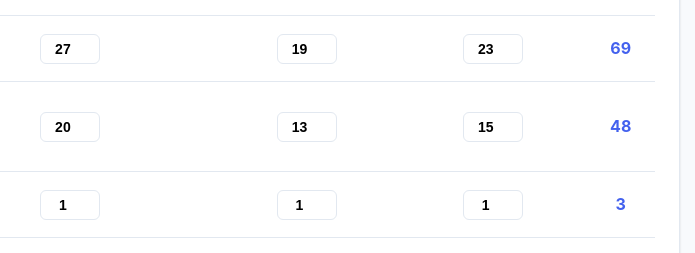
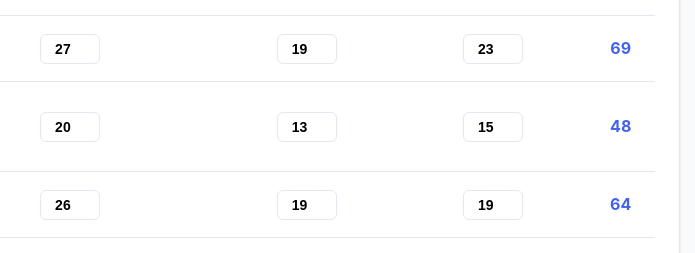
Before and after one commit to Icee-x/ai-contest-eval, a plain HTML site: page index.html in a window 1280 px wide. Shown: the part 3487-3740 px from the top of the page, 540-1235 px from the left. Drawn offline with Linux system fonts and the light colour scheme.

```diff
--- a/index.html
+++ b/index.html
@@ -611,7 +611,7 @@
       { id:'w_p12', team:'个人赛', name:'杨林芝-质量数据分析模型Agent', judgeGroup:'A', description:'母子Skill架构设计有思路预期价值可观，但完成度仅40%路演前预计仅60%，无任何实际验证数据落地性不足', link:'https://alidocs.dingtalk.com/i/nodes/Gl6Pm2Db8DMGQKRat9Kgqv3pWxLq0Ee4', aiScores:[17,16,8,0,0] },
       { id:'w_p03', team:'个人赛', name:'应凯儿-平台客户健康度诊断工具', judgeGroup:'B', description:'痛点拆解清晰有明确量化提效数据(25-30h/周)，架构完整已全部上线，AI归因有实用深度但偏数据平台工程', link:'https://alidocs.dingtalk.com/i/nodes/ZX6GRezwJlzeYoPLFrM0AApaWdqbropQ', aiScores:[27,19,23,0,0] },
       { id:'w_p01', team:'个人赛', name:'肖翠苹-包裹计费核销后落欠费格口异常智能监控', judgeGroup:'C', description:'痛点真实但缺少量化收益数据，FBI+ChatBI常规组合AI深度有限，完成度80%尚未完全落地验证', link:'https://alidocs.dingtalk.com/i/nodes/a9E05BDRVQRkezKGCyePvAXpJ63zgkYA', aiScores:[20,13,15,0,0] },
-      { id:'w_p02', team:'个人赛', name:'王亮-智能数据治理平台', judgeGroup:'D', description:'文档几乎完全空白仅有一个标题，无Demo无源码无内容，无法进行有效评估', link:'https://alidocs.dingtalk.com/i/nodes/Y1OQX0akWmzdBowLFvqjnA2gVGlDd3mE', aiScores:[1,1,1,0,0] },
+      { id:'w_p02', team:'个人赛', name:'王亮-智能数据治理平台', judgeGroup:'D', description:'ReAct Agent+21工具+Tool/Skill/Workflow三层架构设计有深度，痛点极其真实（月消费27万无法快速归因），效率提升量化充分（720x-1440x），有录屏Demo和真实截图，但部分效果数据为理论计算，产品仍在迭代中', link:'https://alidocs.dingtalk.com/i/nodes/Y1OQX0akWmzdBowLFvqjnA2gVGlDd3mE', aiScores:[26,19,19,0,0] },
       { id:'w_p04', team:'个人赛', name:'王皓天-航空物流部ChatBI机器人', judgeGroup:'A', description:'痛点存在但文档内容单薄缺量化数据，ChatBI方案描述简略技术展示不足，明确标注不可完成仅部分部署', link:'https://alidocs.dingtalk.com/i/nodes/KGZLxjv9VGkoG9YwH1pZGqGOV6EDybno', aiScores:[15,13,11,0,0] },
       { id:'w_p07', team:'个人赛', name:'黄雄-成本差异归因分析自动化', judgeGroup:'B', description:'技能拆分架构(1编排+3子技能)AI Coding+语义研判+自进化闭环在个人赛中技术深度最高，已有3周生产验证', link:'https://alidocs.dingtalk.com/i/nodes/lyQod3RxJKe9QjOMi4Bl5jymWkb4Mw9r', aiScores:[22,20,19,0,0] },
       { id:'w_t07', team:'团队赛', name:'晚必赔AI运营协同方案', judgeGroup:'C', description:'痛点真实量化清晰（日报从6人时降至3分钟），群协同+双Agent设计合理已落地，AI技术以平台集成和流程编排为主', link:'https://alidocs.dingtalk.com/i/nodes/N7dx2rn0JbxOaqnAC2l25epxWMGjLRb3', aiScores:[25,18,20,0,0] },
```
